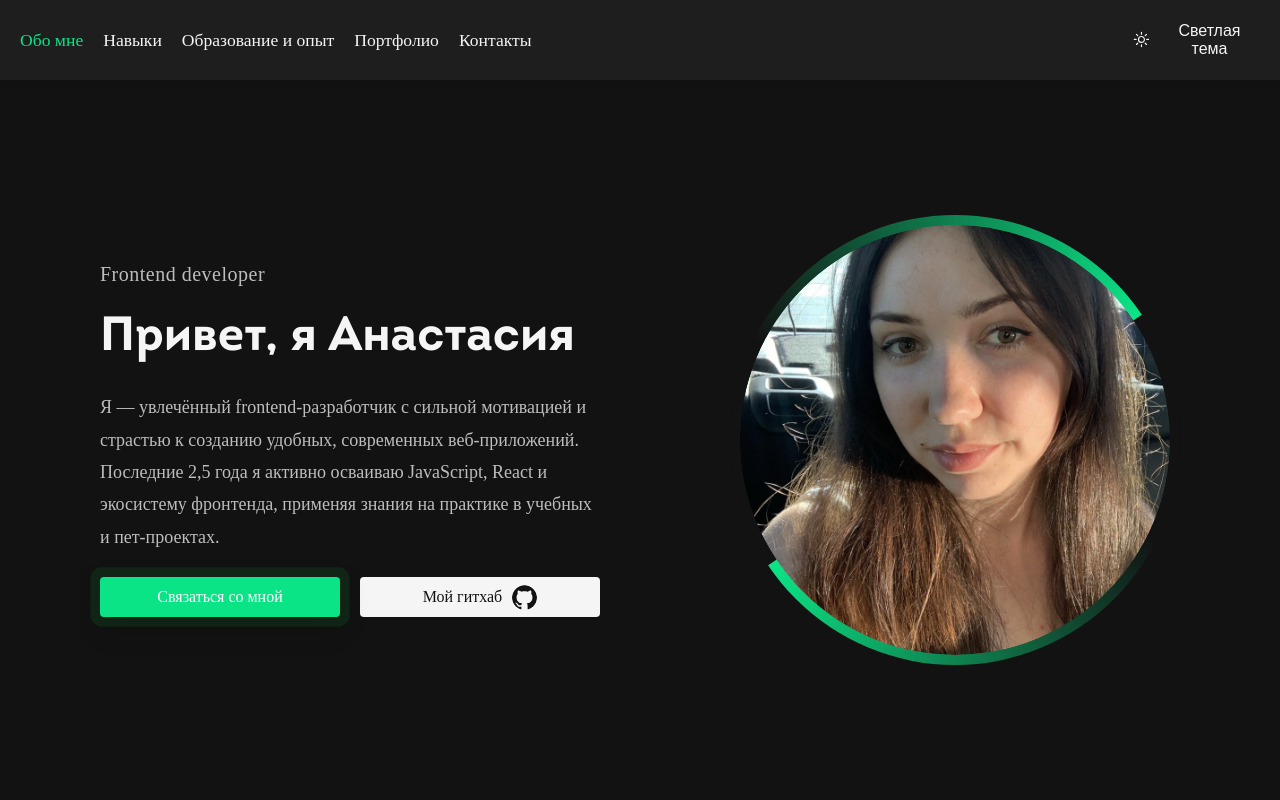
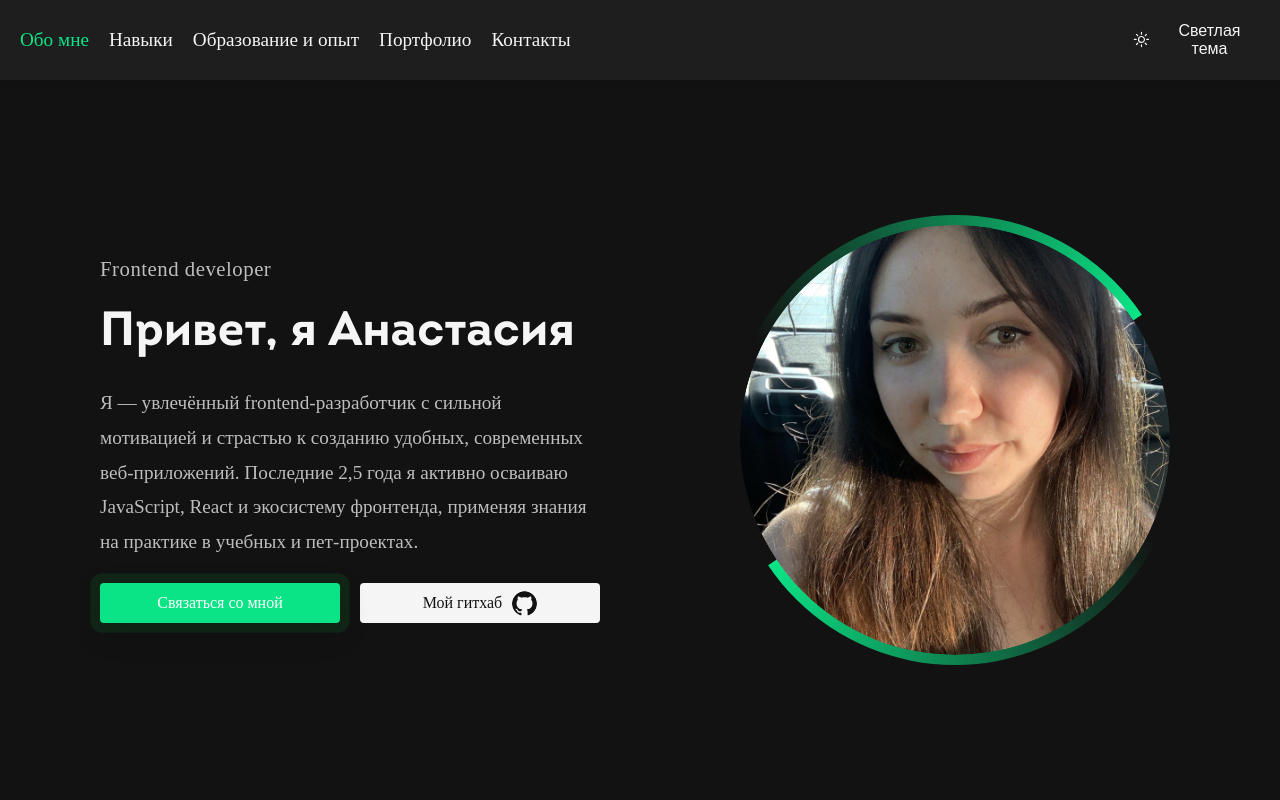
Before and after one commit to IbragimovaN/My-site, a React (Vite) app in the folder react-project/: page / in a window 1280 px wide. Shown: the top 800 px of the page. Built offline with nearby package versions, Linux system fonts and the light colour scheme.

Commit message:
style: правки в шрифтах и отступах

```diff
--- a/react-project/src/components/layout/header/Header.module.css
+++ b/react-project/src/components/layout/header/Header.module.css
@@ -20,7 +20,7 @@
   flex-direction: row;
   justify-content: space-between;
   align-items: center;
-  font-size: 1.1rem;
+  font-size: 1.2rem;
 }
 
 @media (max-width: 768px) {
--- a/react-project/src/components/layout/sections/aboutSection/AboutSection.module.css
+++ b/react-project/src/components/layout/sections/aboutSection/AboutSection.module.css
@@ -16,7 +16,7 @@
 .subTitle {
   font-weight: var(--text-secondary-weight);
   color: var(--text-secondary);
-  font-size: 1.25rem;
+  font-size: 1.3rem;
   letter-spacing: 0.5px;
 }
 
@@ -30,7 +30,7 @@
 }
 
 .description {
-  font-size: 1.125rem;
+  font-size: 1.2rem;
   font-weight: var(--text-primary-weight);
   line-height: 1.8;
   color: var(--text-secondary);
--- a/react-project/src/components/layout/sections/contactsSection/ContanctsSection.module.css
+++ b/react-project/src/components/layout/sections/contactsSection/ContanctsSection.module.css
@@ -52,7 +52,7 @@
 .svgIcon svg {
   width: 24px;
   height: 24px;
-  fill: currentColor;
+  fill: #5ab3f0;
 }
 
 .contactTitle {
@@ -72,6 +72,9 @@
 }
 
 @media (max-width: 768px) {
+  .wrapper {
+    margin-bottom: 40px;
+  }
   .content {
     flex-direction: column;
     gap: 30px;
--- a/react-project/src/components/layout/sections/portfolioSection/portfolioCard/PortfolioCard.module.css
+++ b/react-project/src/components/layout/sections/portfolioSection/portfolioCard/PortfolioCard.module.css
@@ -17,6 +17,8 @@
   .card {
     max-width: 500px;
     max-height: 400px;
+    min-width: 330px;
+    min-height: 230px;
   }
 }
 .card:hover {
```
